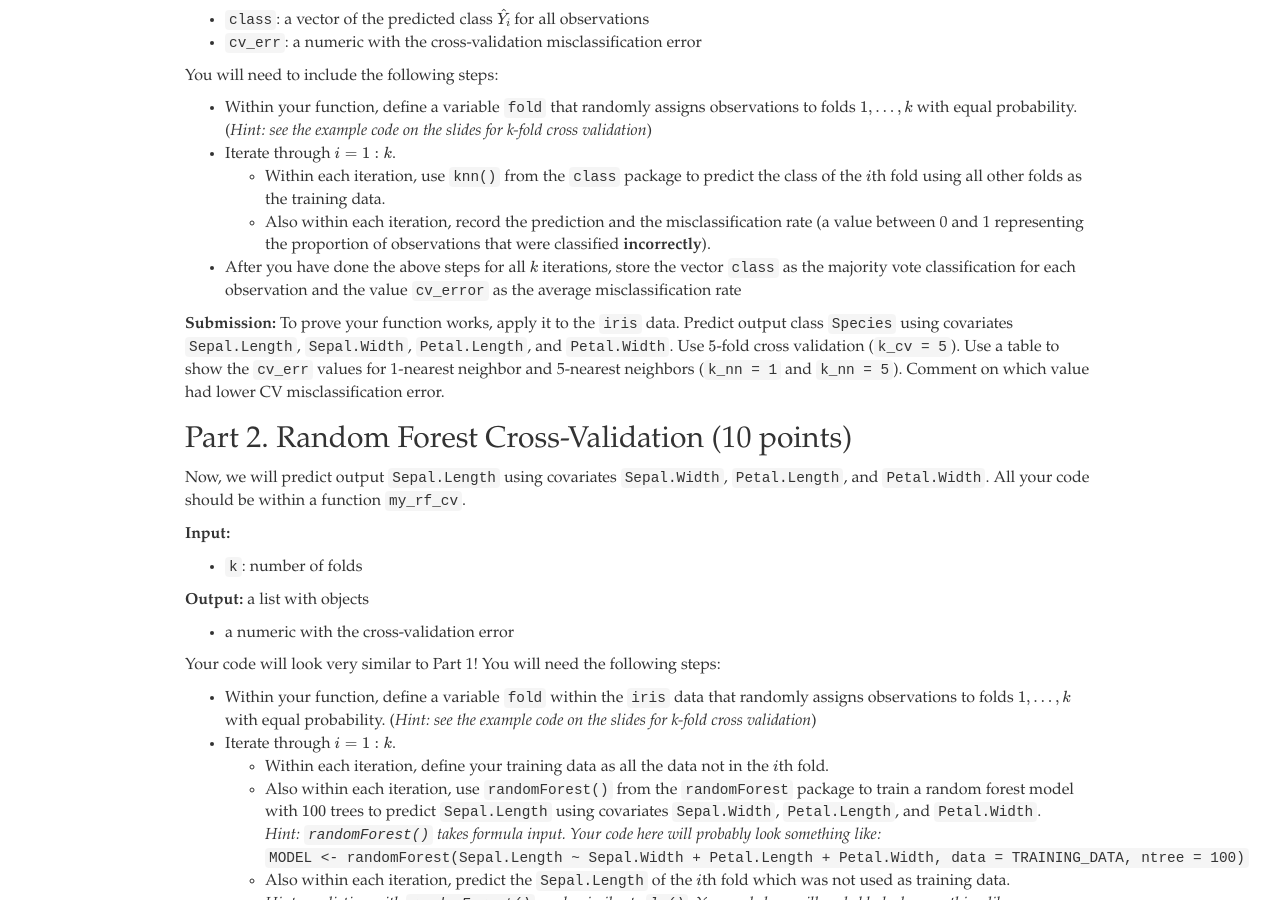
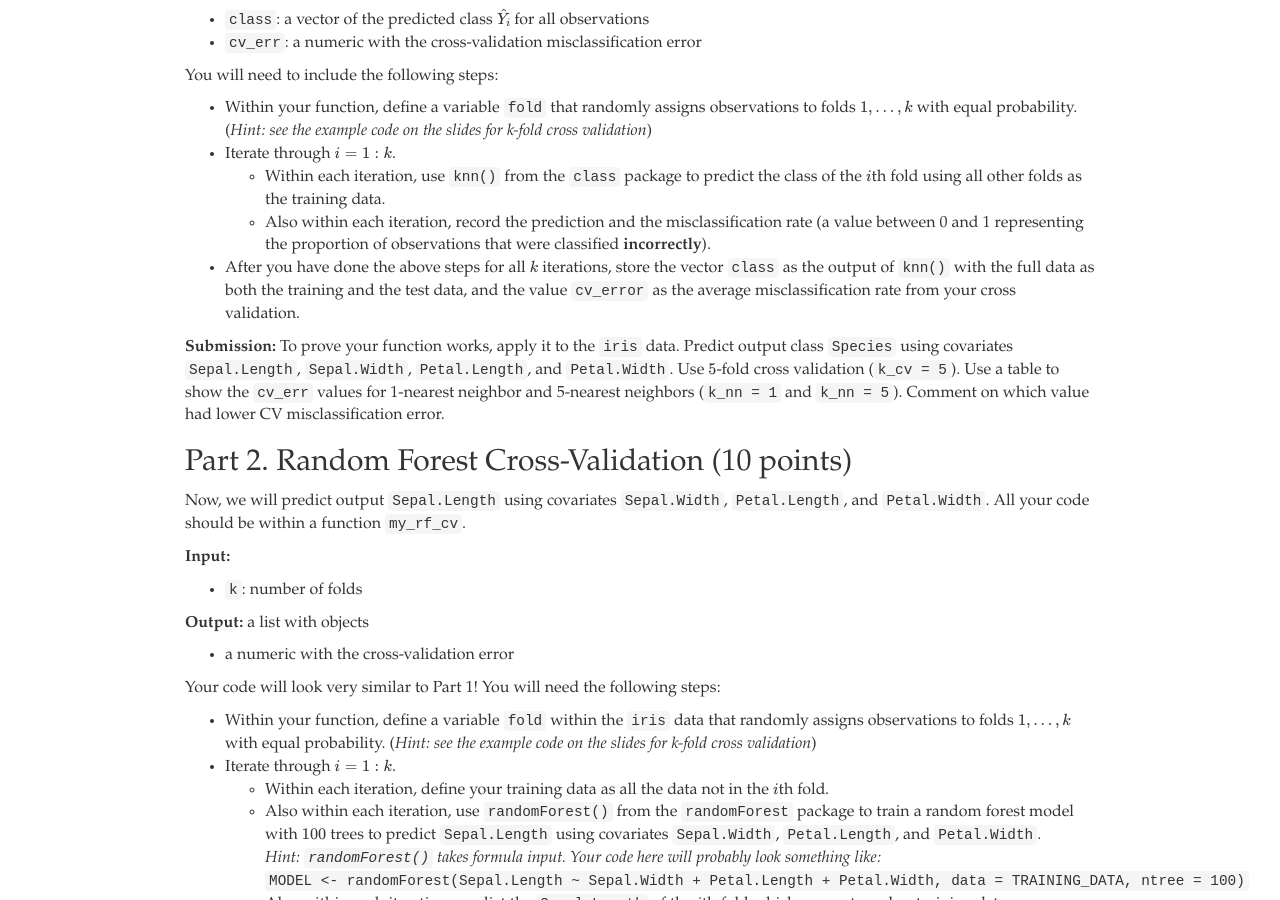
Before and after one commit to bryandmartin/STAT302, a Jekyll site: the page docs/Labs/lab4/lab4.html, which Jekyll copies as it is, in a window 1280 px wide and 900 px high, scrolled down 628 px. Built offline with Jekyll 4.4.1, drawn with Linux system fonts in a browser that asks for light colours; formulas are drawn with MathJax 3.

Commit message:
Correct L4

```diff
--- a/docs/Labs/lab4/lab4.Rmd
+++ b/docs/Labs/lab4/lab4.Rmd
@@ -68,7 +68,7 @@ You will need to include the following steps:
 * Iterate through $i = 1:k$.
   * Within each iteration, use `knn()` from the `class` package to predict the class of the $i$th fold using all other folds as the training data.
   * Also within each iteration, record the prediction and the misclassification rate (a value between 0 and 1 representing the proportion of observations that were classified **incorrectly**).
-* After you have done the above steps for all $k$ iterations, store the vector `class` as the majority vote classification for each observation and the value `cv_error` as the average misclassification rate
+* After you have done the above steps for all $k$ iterations, store the vector `class` as the output of `knn()` with the full data as both the training and the test data, and the value `cv_error` as the average misclassification rate from your cross validation.
 
 **Submission:** To prove your function works, apply it to the `iris` data. Predict output class `Species` using covariates `Sepal.Length`, `Sepal.Width`, `Petal.Length`, and `Petal.Width`. Use $5$-fold cross validation (`k_cv = 5`). Use a table to show the `cv_err` values for 1-nearest neighbor and 5-nearest neighbors (`k_nn = 1` and `k_nn = 5`). Comment on which value had lower CV misclassification error.
 
--- a/docs/Labs/lab4/lab4.html
+++ b/docs/Labs/lab4/lab4.html
@@ -418,7 +418,7 @@ h4.date {
 <li>Within each iteration, use <code>knn()</code> from the <code>class</code> package to predict the class of the <span class="math inline">\(i\)</span>th fold using all other folds as the training data.</li>
 <li>Also within each iteration, record the prediction and the misclassification rate (a value between 0 and 1 representing the proportion of observations that were classified <strong>incorrectly</strong>).</li>
 </ul></li>
-<li>After you have done the above steps for all <span class="math inline">\(k\)</span> iterations, store the vector <code>class</code> as the majority vote classification for each observation and the value <code>cv_error</code> as the average misclassification rate</li>
+<li>After you have done the above steps for all <span class="math inline">\(k\)</span> iterations, store the vector <code>class</code> as the output of <code>knn()</code> with the full data as both the training and the test data, and the value <code>cv_error</code> as the average misclassification rate from your cross validation.</li>
 </ul>
 <p><strong>Submission:</strong> To prove your function works, apply it to the <code>iris</code> data. Predict output class <code>Species</code> using covariates <code>Sepal.Length</code>, <code>Sepal.Width</code>, <code>Petal.Length</code>, and <code>Petal.Width</code>. Use <span class="math inline">\(5\)</span>-fold cross validation (<code>k_cv = 5</code>). Use a table to show the <code>cv_err</code> values for 1-nearest neighbor and 5-nearest neighbors (<code>k_nn = 1</code> and <code>k_nn = 5</code>). Comment on which value had lower CV misclassification error.</p>
 </div>
```
